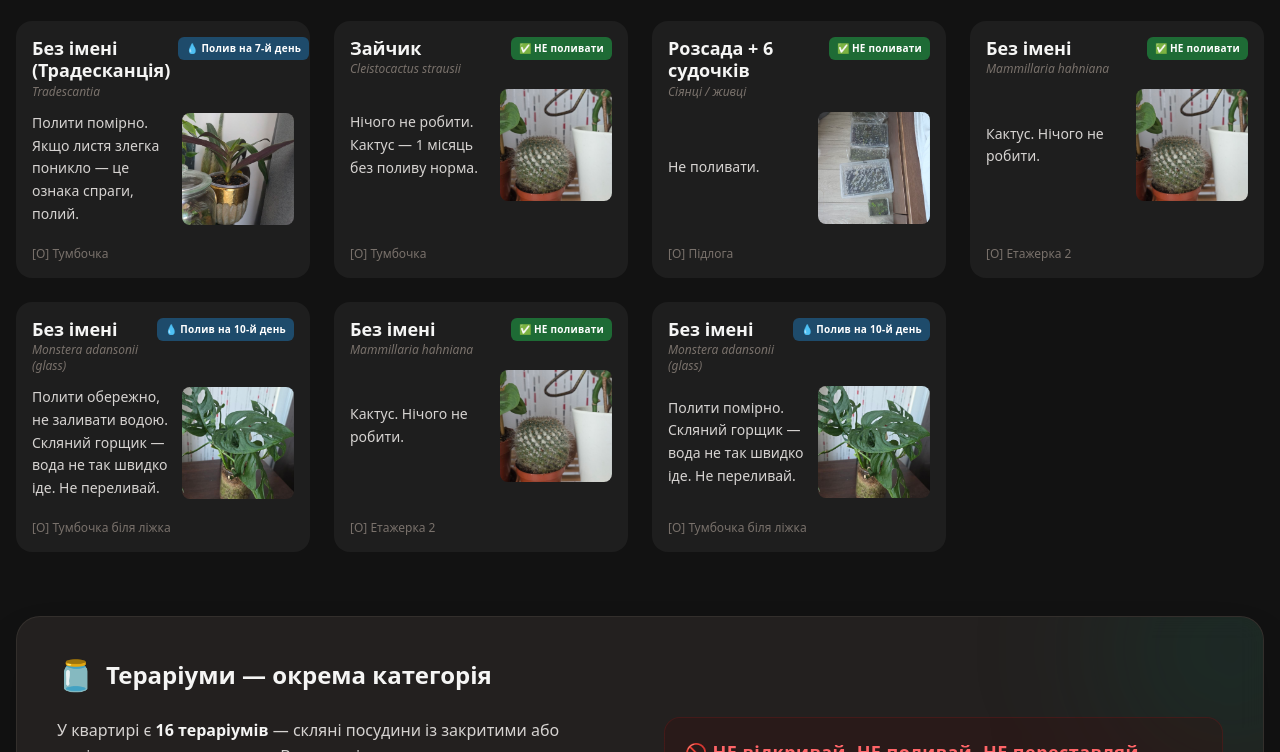
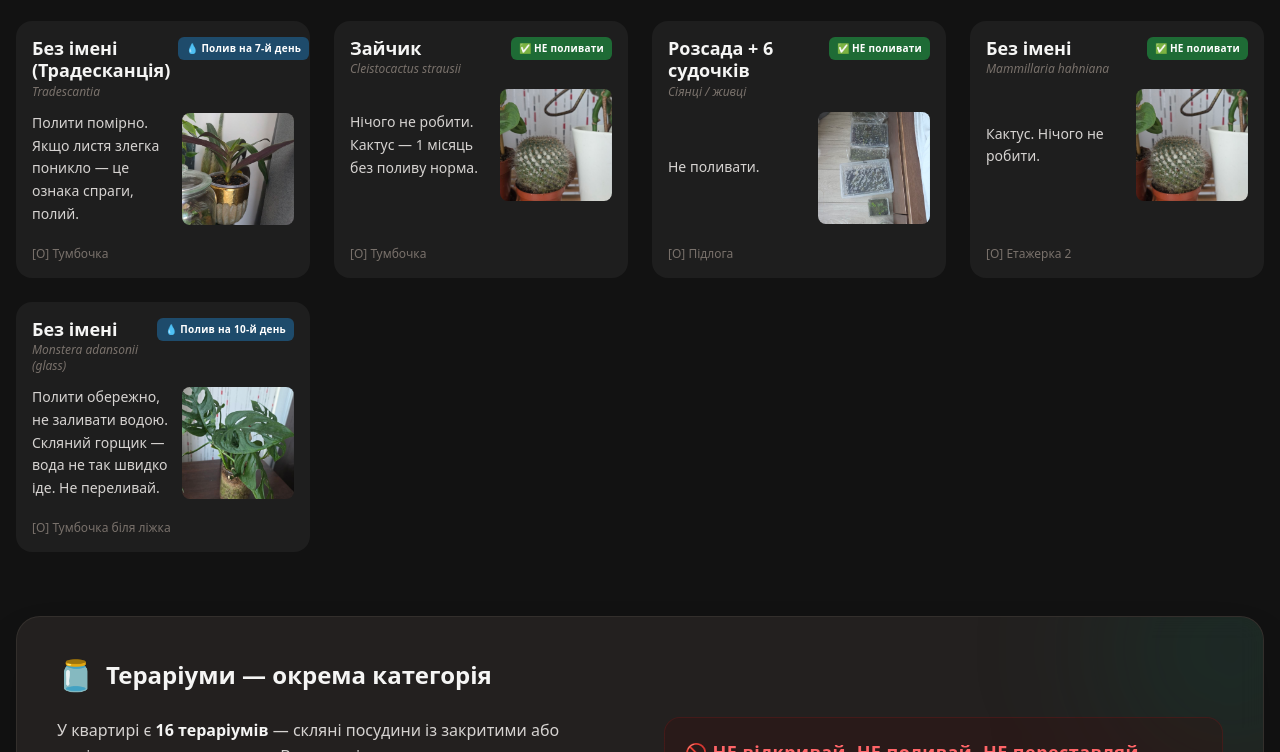
Before and after one commit to newagno/plant-sitter-guide, a website: page index.html in a window 1280 px wide. Shown: the part 1886-2638 px from the top of the page. Drawn offline with Linux system fonts and the light colour scheme.

Commit message:
Fix: Remove duplicate cards for Mammillaria and Monstera adansonii (glass)

```diff
--- a/index.html
+++ b/index.html
@@ -232,14 +232,14 @@
         <!-- Body -->
         <div class="flex flex-col-reverse sm:flex-row gap-3 items-center">
           <div class="text-sm text-stone-300 flex-1 leading-relaxed w-full">
-            Викупати в душі, полити рясно.
+            Викупати в душі, гарно намочити мох в пластиковій підримці.
           </div>
           <img src="./assets/images/deliciosa.jpg" alt="Lynch" loading="lazy" decoding="async" class="w-full sm:w-28 h-48 sm:h-28 object-cover rounded-lg shrink-0 cursor-pointer zoom-trigger">
         </div>
         <!-- Footer -->
         <div class="mt-auto pt-2 flex items-center">
           <span class="text-xs text-stone-500 font-medium flex items-center gap-1.5">
-            [O] Підлога
+            [O] Етажерка 2
           </span>
         </div>
       </article>
@@ -607,58 +607,6 @@
           </span>
         </div>
       </article>
-
-      <article class="bg-[#1e1e1e] rounded-2xl p-4 flex flex-col gap-3">
-        <!-- Header -->
-        <div class="flex justify-between items-start gap-2">
-          <div>
-            <h3 class="text-stone-100 font-bold text-lg leading-tight">Без імені</h3>
-            <p class="text-xs text-stone-500 italic mt-0.5">Mammillaria hahniana</p>
-          </div>
-          <span class="bg-[#1e6b35] text-white text-[10px] px-2 py-1 rounded-md font-semibold tracking-wide shrink-0">
-            ✅ НЕ поливати
-          </span>
-        </div>
-        <!-- Body -->
-        <div class="flex flex-col-reverse sm:flex-row gap-3 items-center">
-          <div class="text-sm text-stone-300 flex-1 leading-relaxed w-full">
-            Кактус. Нічого не робити.
-          </div>
-          <img src="./assets/images/Mammillaria.jpg" alt="Без імені" loading="lazy" decoding="async" class="w-full sm:w-28 h-48 sm:h-28 object-cover rounded-lg shrink-0 cursor-pointer zoom-trigger">
-        </div>
-        <!-- Footer -->
-        <div class="mt-auto pt-2 flex items-center">
-          <span class="text-xs text-stone-500 font-medium flex items-center gap-1.5">
-            [O] Етажерка 2
-          </span>
-        </div>
-      </article>
-
-      <article class="bg-[#1e1e1e] rounded-2xl p-4 flex flex-col gap-3">
-        <!-- Header -->
-        <div class="flex justify-between items-start gap-2">
-          <div>
-            <h3 class="text-stone-100 font-bold text-lg leading-tight">Без імені</h3>
-            <p class="text-xs text-stone-500 italic mt-0.5">Monstera adansonii (glass)</p>
-          </div>
-          <span class="bg-[#1e4b6b] text-white text-[10px] px-2 py-1 rounded-md font-semibold tracking-wide shrink-0">
-            💧 Полив на 10-й день
-          </span>
-        </div>
-        <!-- Body -->
-        <div class="flex flex-col-reverse sm:flex-row gap-3 items-center">
-          <div class="text-sm text-stone-300 flex-1 leading-relaxed w-full">
-            Полити помірно. Скляний горщик — вода не так швидко іде. Не переливай.
-          </div>
-          <img src="./assets/images/adansonii2.jpg" alt="Без імені" loading="lazy" decoding="async" class="w-full sm:w-28 h-48 sm:h-28 object-cover rounded-lg shrink-0 cursor-pointer zoom-trigger">
-        </div>
-        <!-- Footer -->
-        <div class="mt-auto pt-2 flex items-center">
-          <span class="text-xs text-stone-500 font-medium flex items-center gap-1.5">
-            [O] Тумбочка біля ліжка
-          </span>
-        </div>
-      </article>
     </div>
 
 <!-- Terrarium Banner -->
```
Also changed, not shown: assets/images/Cleistocactus .jpg (renamed from assets/images/photo_22_2026-07-10_13-05-06.jpg).
